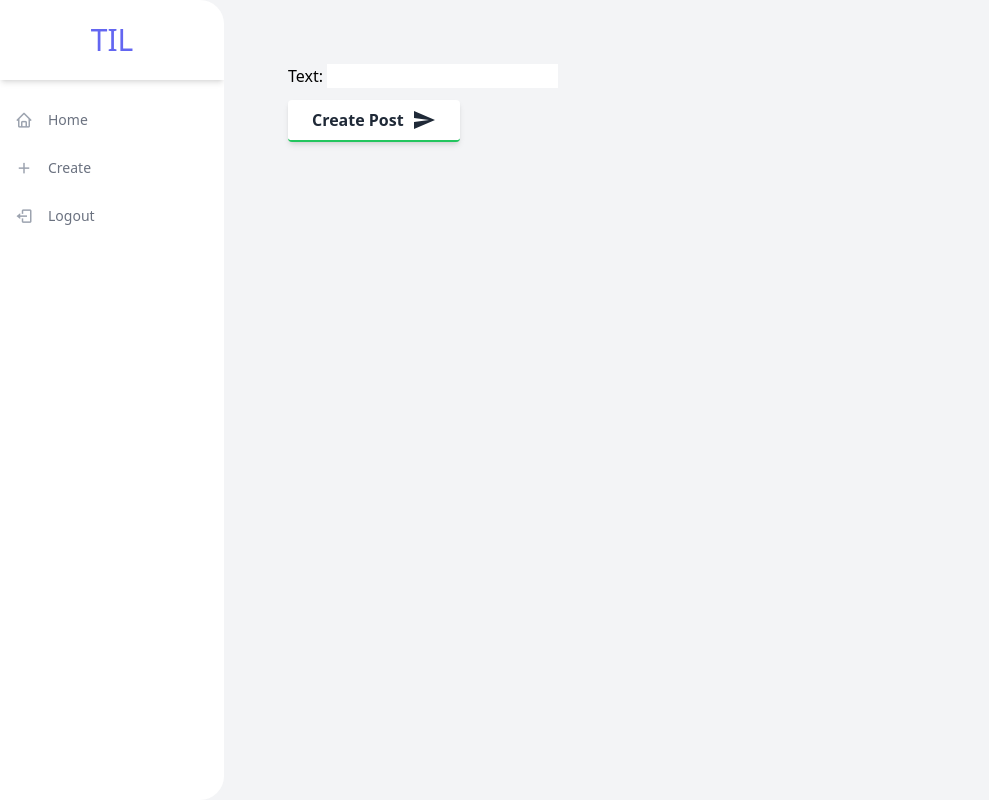
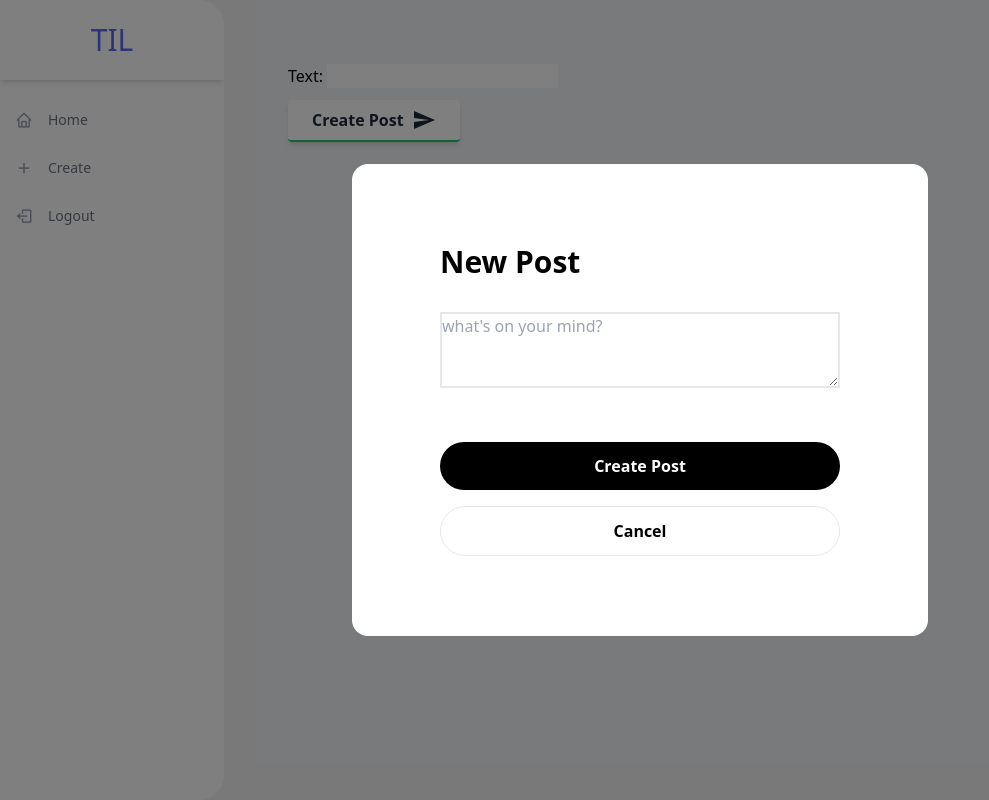
Before and after one commit to AbnerAlexson/Django_project1, a Django app: page /new/ in a window 1280 px wide. Shown: the whole page, without its empty margins (0-989 px from the left). Run offline with Django 5.2, Linux system fonts and the light colour scheme; the visitor is signed in with stand-in values (Sample User, id 1); some libraries are stand-ins or nearby versions.

Commit message:
modified the modal to create post and added custom class for jquery

```diff
--- a/til/templates/base.html
+++ b/til/templates/base.html
@@ -26,7 +26,7 @@
             </li>
             {% if request.user.is_authenticated %}
               <li>
-                <a href="{% url 'feed:new_post' %}" class="flex flex-row items-center h-12 transform hover:translate-x-2 transition-transform ease-in duration-200 text-gray-500 hover:text-gray-800">
+                <a href="{% url 'feed:new_post' %}" class="flex flex-row items-center h-12 transform hover:translate-x-2 transition-transform ease-in duration-200 text-gray-500 hover:text-gray-800 js-toggle-modal">
                 <span class="inline-flex items-center justify-center h-12 w-12 text-lg text-gray-400"><i class="bx bx-plus"></i></span>
                 <span class="text-sm font-medium">Create</span>
                 </a>
@@ -58,17 +58,19 @@
 
     <!-- component -->
     {% if request.user.is_authenticated %}
-    <div class="fixed left-0 top-0 flex h-full w-full items-center justify-center bg-black bg-opacity-50 py-10 hidden js-modal">
+    <div class="fixed left-0 top-0 flex h-full w-full items-center justify-center bg-black bg-opacity-50 py-10 js-modal">
       <div class="max-h-full w-full max-w-xl overflow-y-auto sm:rounded-2xl bg-white">
         <div class="w-full">
           <div class="m-8 my-20 max-w-[400px] mx-auto">
             <div class="mb-8">
               <h1 class="mb-4 text-3xl font-extrabold">New Post</h1>
-              <p class="text-gray-600">{# TODO: add ajax form #}</p>
+              <div class="">
+                <textarea class="border-2 border-black-500 my-4 w-full js-post-text" rows="3" placeholder="what's on your mind?" maxlength="240" data-post-url="{% url 'feed:new_post' %}"></textarea>
+              </div>
             </div>
             <div class="space-y-4">
-              <button class="p-3 bg-black rounded-full text-white w-full font-semibold" type="button">Create Post</button>
-              <button class="p-3 bg-white border rounded-full w-full font-semibold">Cancel</button>
+              <button class="p-3 bg-black rounded-full text-white w-full font-semibold js-submit" type="button">Create Post</button>
+              <button class="p-3 bg-white border rounded-full w-full font-semibold js-toggle-modal">Cancel</button>
             </div>
           </div>
         </div>
@@ -76,9 +78,8 @@
     </div>
     {% endif %}
 
-
+    <script src="https://cdnjs.cloudflare.com/ajax/libs/jquery/3.7.1/jquery.min.js" integrity="sha512-v2CJ7UaYy4JwqLDIrZUI/4hqeoQieOmAZNXBeQyjo21dadnwR+8ZaIJVT8EE2iyI61OV8e6M8PP2/4hpQINQ/g==" crossorigin="anonymous" referrerpolicy="no-referrer"></script>
     <script src="{% static 'js/main.js' %}"></script>
-
 
 
 </body>
```
